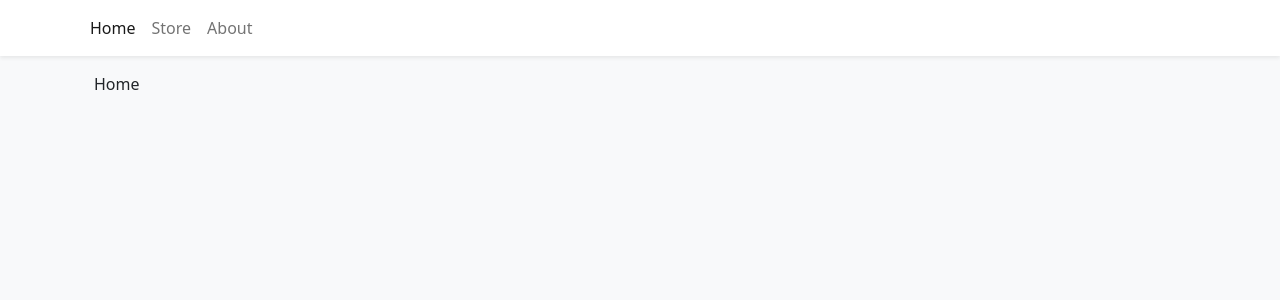
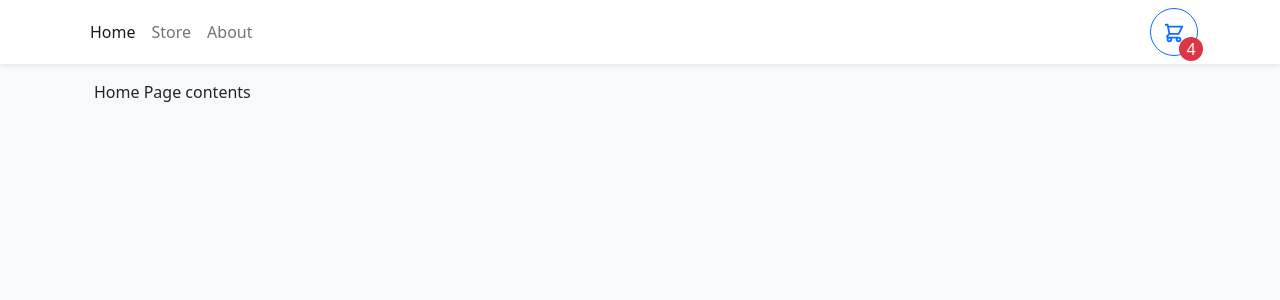
Before and after one commit to djsreeraj/shopping-cart, a React (Vite) app: page / in a window 1280 px wide. Shown: the top 300 px of the page. Built offline with nearby package versions, Linux system fonts and the light colour scheme.

Commit message:
added cart button to nav

```diff
--- a/src/components/NavBar.tsx
+++ b/src/components/NavBar.tsx
@@ -1,9 +1,9 @@
-import { Container, Nav, Navbar as NavBarBS } from "react-bootstrap";
+import { Button, Container, Nav, Navbar as NavBarBS } from "react-bootstrap";
 import { NavLink } from "react-router-dom";
 
 const NavBar = () => {
   return (
-    <NavBarBS className="bg-white shadow-sm mb-3">
+    <NavBarBS sticky='top' className="bg-white shadow-sm mb-3">
       <Container>
         <Nav>
           <Nav.Link to="/" as={NavLink}>
@@ -18,6 +18,24 @@ const NavBar = () => {
             About
           </Nav.Link>
         </Nav>
+        <Button style={{width: "3rem", height:"3rem", position: "relative" }}
+                variant="outline-primary"
+            className="rounded-circle">
+          <svg className="w-6 h-6" fill="none" stroke="currentColor" viewBox="0 0 24 24" xmlns="http://www.w3.org/2000/svg"><path strokeLinecap="round" strokeLinejoin="round" strokeWidth={2} d="M3 3h2l.4 2M7 13h10l4-8H5.4M7 13L5.4 5M7 13l-2.293 2.293c-.63.63-.184 1.707.707 1.707H17m0 0a2 2 0 100 4 2 2 0 000-4zm-8 2a2 2 0 11-4 0 2 2 0 014 0z" /></svg>
+
+          <div className="rounded-circle bg-danger d-flex justify-content-center align-items-center"
+            style={{
+              color: "white",
+              width: "1.5rem",
+              height: "1.5rem",
+              position: "absolute",
+              bottom: 0,
+              right:0,
+              transform: "translate(25% , 25%)",
+            }}>
+            4
+          </div>
+        </Button>
       </Container>
     </NavBarBS>
   );
--- a/src/pages/Home.tsx
+++ b/src/pages/Home.tsx
@@ -2,7 +2,7 @@ import React from "react";
 import { Container } from "react-bootstrap";
 
 const Home = () => {
-  return <Container>Home</Container>;
+  return <Container>Home Page contents</Container>;
 };
 
 export default Home;
```
Also changed, not shown: 1 other file (tests, documents, lock files or other folders).
